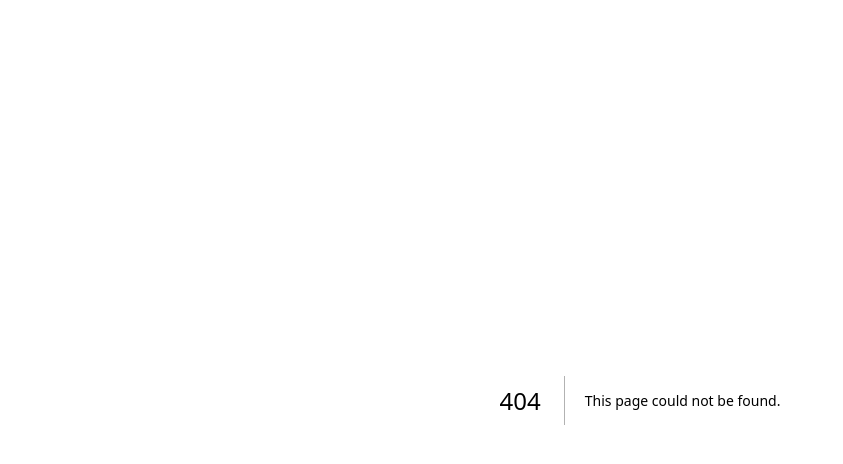
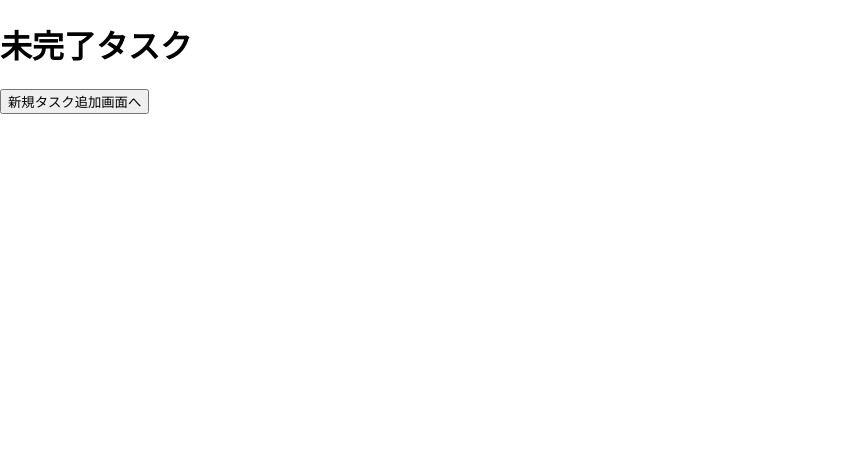
Before and after one commit to itona-22FH/todo-next-menta, a Next.js app: page /notCompleteTodo in a window 1280 px wide. Before the commit this address had no page. Shown: the top 464 px of the page, without its empty margins (0-843 px from the left). Built offline with nearby package versions, Linux system fonts and the light colour scheme.

Commit message:
first commit

```diff
--- a/package.json
+++ b/package.json
@@ -11,12 +11,14 @@
   "dependencies": {
     "next": "13.0.7",
     "react": "18.2.0",
-    "react-dom": "18.2.0"
+    "react-dom": "18.2.0",
+    "uuid": "^9.0.0"
   },
   "devDependencies": {
     "@types/node": "18.11.17",
     "@types/react": "18.0.26",
     "@types/react-dom": "18.0.9",
+    "@types/uuid": "^9.0.0",
     "eslint": "8.30.0",
     "eslint-config-next": "13.0.7",
     "typescript": "4.9.4"
--- /dev/null
+++ b/pages/notCompleteTodo.tsx
@@ -0,0 +1,12 @@
+import Link from "next/link";
+
+export default function notCompleteTask() {
+  return (
+    <>
+      <h1>未完了タスク</h1>
+      <button>
+        <Link href="/">新規タスク追加画面へ</Link>
+      </button>
+    </>
+  );
+}
```
Also changed, not shown: pages/completeTodo.tsx (added, +12 -0 lines), 1 other file (tests, documents, lock files or other folders).
